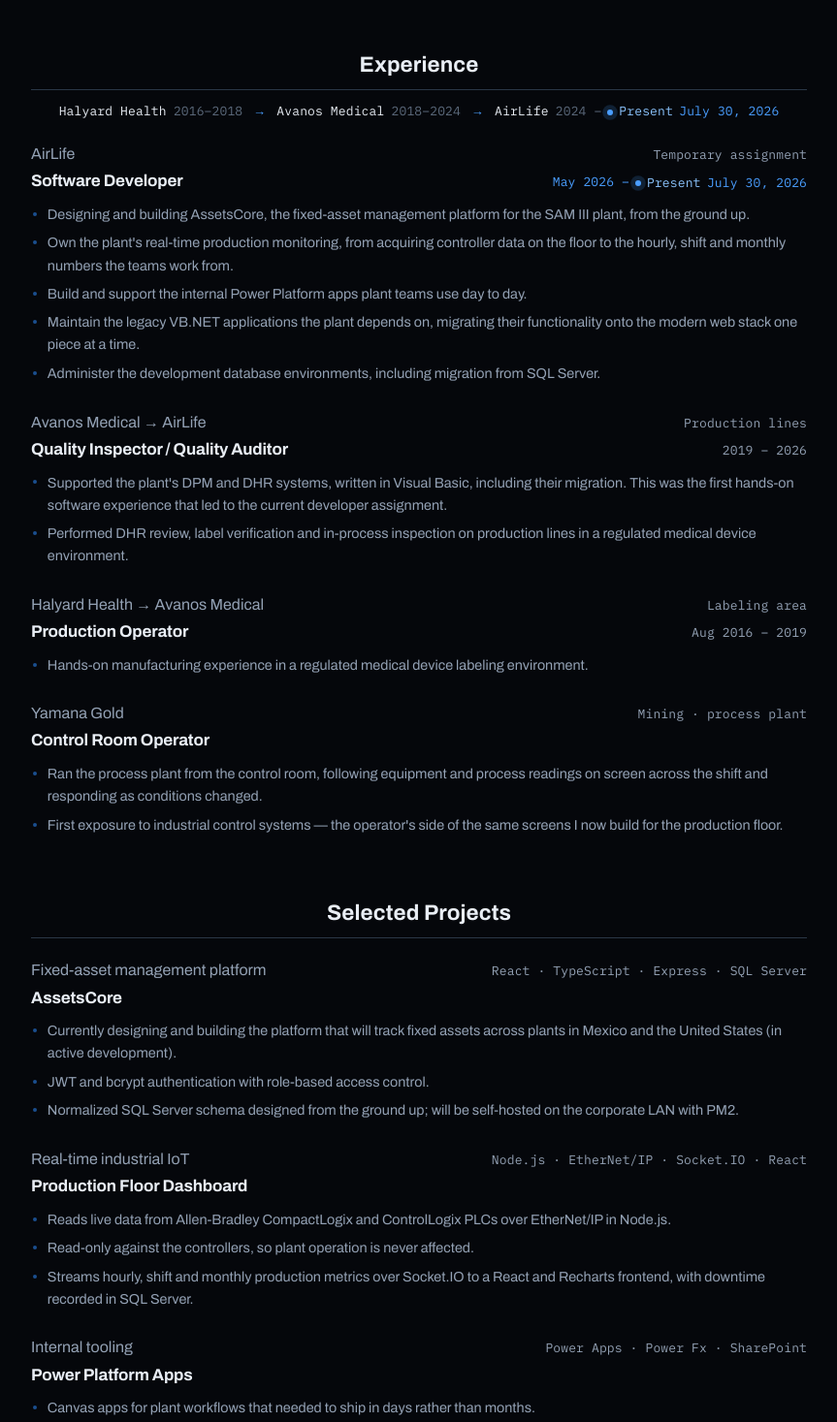
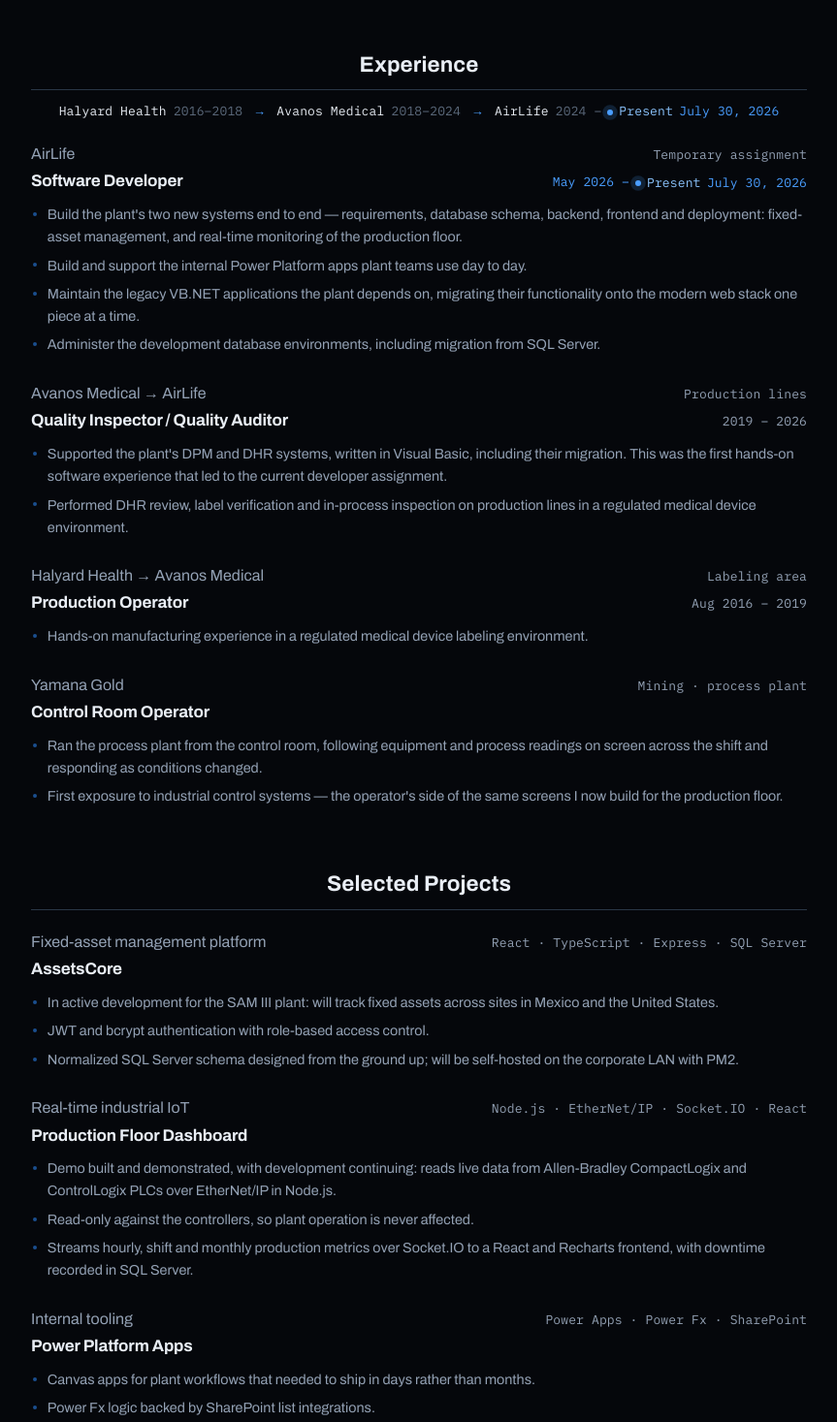
Before and after one commit to MiguelRogelio/curriculum, a React (Vite) app: page / in a window 1280 px wide. Shown: the part 983-2450 px from the top of the page at 97% size, without its empty margins (208-1071 px from the left). Built offline with nearby package versions, Linux system fonts and the light colour scheme.

Commit message:
Refine project descriptions for clarity and detail; update roles points to better reflect responsibilities and ongoing development status.

```diff
--- a/src/data/profile.ts
+++ b/src/data/profile.ts
@@ -118,8 +118,9 @@
 
 /**
  * Systems built, described at the technical level: architecture, decisions,
- * constraints. Ongoing duties belong in `roles` instead — keeping the two at
- * different altitudes is what stops the sections repeating each other.
+ * constraints, and delivery stage — each stated here once. `roles` carries the
+ * scope of the job instead, and names no system and no stack. Keeping the two
+ * at different altitudes is what stops the sections repeating each other.
  */
 export const projects: Project[] = [
 	{
@@ -128,7 +129,7 @@
 		kind: "Fixed-asset management platform",
 		stack: "React · TypeScript · Express · SQL Server",
 		points: [
-			"Currently designing and building the platform that will track fixed assets across plants in Mexico and the United States (in active development).",
+			"In active development for the SAM III plant: will track fixed assets across sites in Mexico and the United States.",
 			"JWT and bcrypt authentication with role-based access control.",
 			"Normalized SQL Server schema designed from the ground up; will be self-hosted on the corporate LAN with PM2.",
 		],
@@ -139,7 +140,7 @@
 		kind: "Real-time industrial IoT",
 		stack: "Node.js · EtherNet/IP · Socket.IO · React",
 		points: [
-			"Reads live data from Allen-Bradley CompactLogix and ControlLogix PLCs over EtherNet/IP in Node.js.",
+			"Demo built and demonstrated, with development continuing: reads live data from Allen-Bradley CompactLogix and ControlLogix PLCs over EtherNet/IP in Node.js.",
 			"Read-only against the controllers, so plant operation is never affected.",
 			"Streams hourly, shift and monthly production metrics over Socket.IO to a React and Recharts frontend, with downtime recorded in SQL Server.",
 		],
@@ -175,8 +176,7 @@
 		span: "May 2026 –",
 		live: true,
 		points: [
-			"Designing and building AssetsCore, the fixed-asset management platform for the SAM III plant, from the ground up.",
-			"Own the plant's real-time production monitoring, from acquiring controller data on the floor to the hourly, shift and monthly numbers the teams work from.",
+			"Build the plant's two new systems end to end — requirements, database schema, backend, frontend and deployment: fixed-asset management, and real-time monitoring of the production floor.",
 			"Build and support the internal Power Platform apps plant teams use day to day.",
 			"Maintain the legacy VB.NET applications the plant depends on, migrating their functionality onto the modern web stack one piece at a time.",
 			"Administer the development database environments, including migration from SQL Server.",
```
